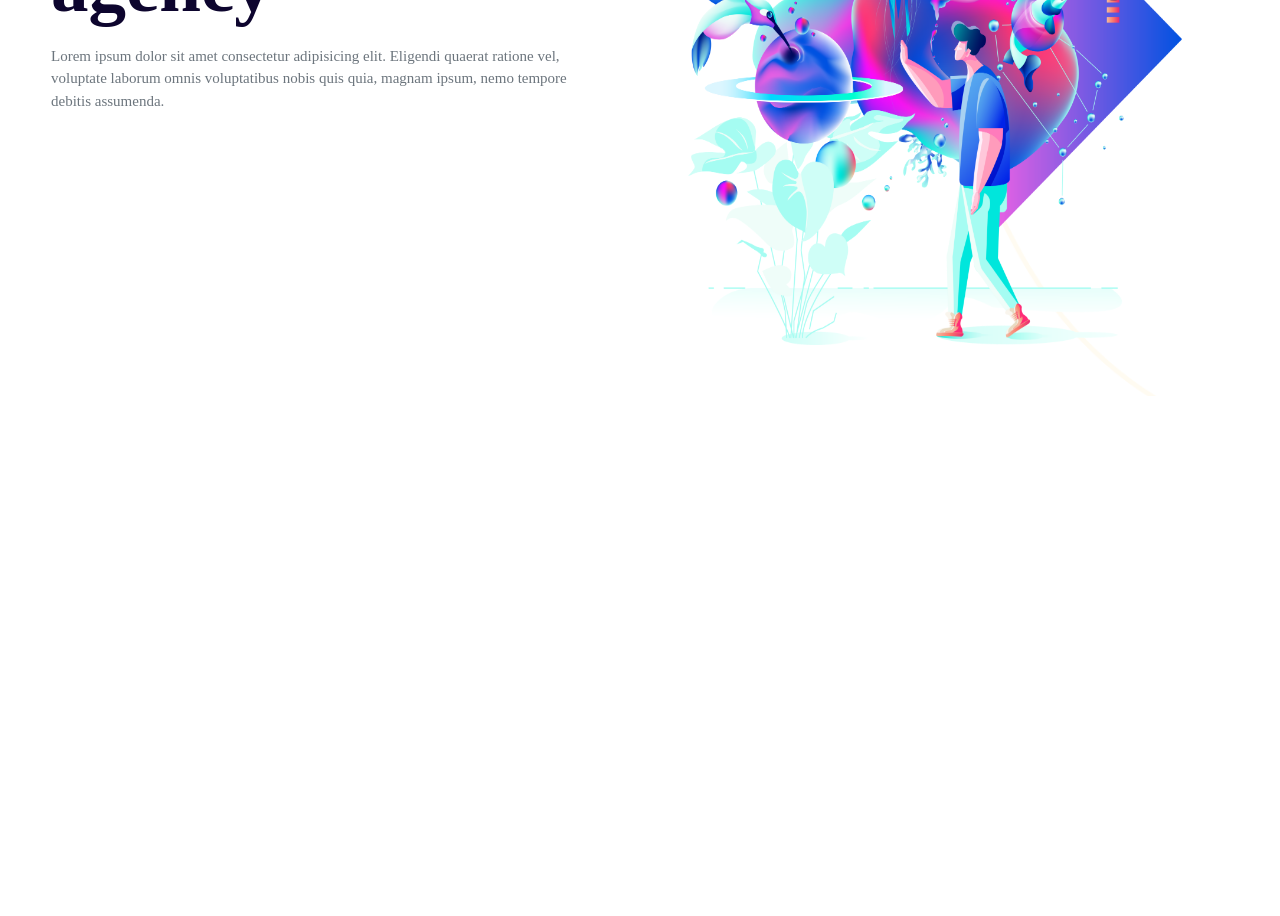
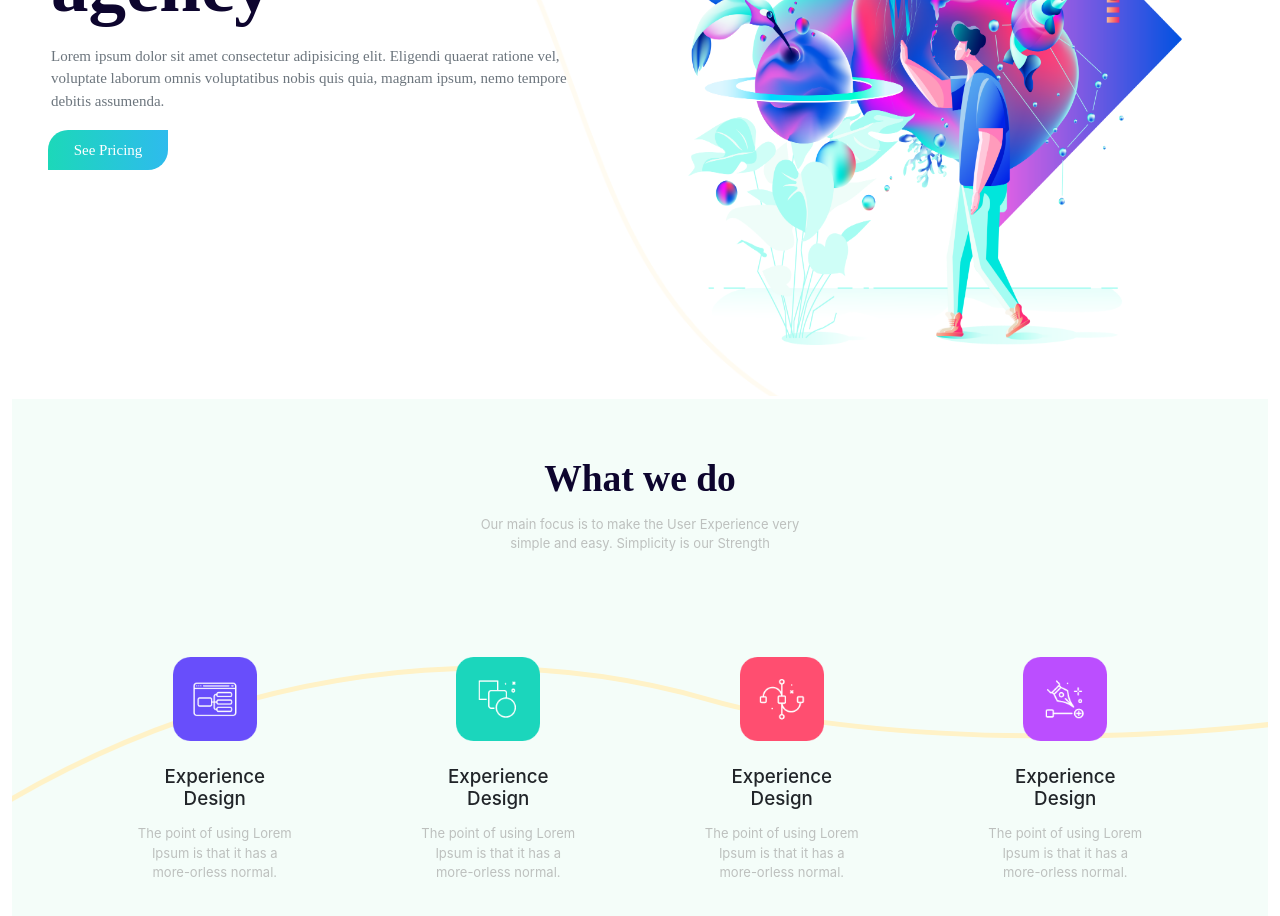
Before and after one commit to Riyad0821/athena-design, a React (Create React App) app: page / in a window 1280 px wide. Shown: the part 320-1236 px from the top of the page. Before the commit the page ends 800 px from the top, so only its background shows below. Built offline with nearby package versions, Linux system fonts and the light colour scheme; the HTML template or start-up script is replaced by a standard one.

Commit message:
organized

```diff
--- a/src/App.js
+++ b/src/App.js
@@ -5,12 +5,14 @@ import HomePage from './Componentes/Homepage/HomePage';
 import { Nav } from 'react-bootstrap';
 import NavBar from './Componentes/NavBar/NavBar';
 import MainHeader from './Componentes/MainHeader/MainHeader';
+import Service from './Componentes/Service/Service';
 
 function App() {
   return (
     <div>
       <NavBar></NavBar>
       <MainHeader></MainHeader>
+      <Service></Service>
     </div>
   );
 }
--- a/src/Componentes/MainHeader/MainHeader.css
+++ b/src/Componentes/MainHeader/MainHeader.css
@@ -3,8 +3,18 @@
     font-family: "Yeseva One";
     background-image: url('../../resources/headerPath.png');
     background-size: cover;
+    background-repeat: no-repeat;
+    background-position-x: -100mm;
+    background-position-y: 0vw;
 }
 .head-title{
     font-size: 500%;
     font-weight: bold;
 }
+.btn{
+    border-radius: 20px 0px 20px 0px;
+    background-image: linear-gradient(to right, #1cd8b9, #2ebbed);
+    border: 0px solid white;
+    height: 40px;
+    width: 120px;
+}
--- a/src/Componentes/MainHeader/MainHeader.js
+++ b/src/Componentes/MainHeader/MainHeader.js
@@ -5,9 +5,10 @@ const MainHeader = () => {
     return (
         <header>
             <div className="row header-container">
-                <div className="p-5 col-md-6">
+                <div className="p-5 col-md-6 left-card">
                     <h1 className="head-title">Florence <br/> agency</h1>
                     <p className="text-secondary">Lorem ipsum dolor sit amet consectetur adipisicing elit. Eligendi quaerat ratione vel, voluptate laborum omnis voluptatibus nobis quis quia, magnam ipsum, nemo tempore debitis assumenda.</p>
+                    <button type="button" class="btn btn-primary">See Pricing</button>
                 </div>
                 <div className="p-5 col-md-6">
                     <img src={headerImg} height="500" width="500" alt=""/>
--- /dev/null
+++ b/src/Componentes/Service/Service.css
@@ -0,0 +1,29 @@
+.backgroundStyle{
+    background-color: #f4fdf9;
+    height: 100vh;
+    background-image: url(../../resources/wwdPath.png);
+    background-position-x: -60mm;
+    background-position-y: 0vw;
+}
+.cardImgStyle{
+    height: 90px;
+    width: 90px;
+}
+.serviceCardStyle{
+
+}
+.textStyle{
+    color: #bdc0be;
+    font-size: small;
+}
+.serviceCardStyle:hover{
+    box-shadow: 7px 7px 5px #dcf1e9;
+    border-top-left-radius: 25%;
+    border-bottom-right-radius: 25%;
+    background-color: white;
+}
+.service-title{
+    color: #0d052e;
+    font-family: "Yeseva One";
+    font-weight: bold;
+}
--- /dev/null
+++ b/src/Componentes/Service/Service.js
@@ -0,0 +1,64 @@
+import React from 'react';
+import './Service.css';
+import serviceCardImg from '../../resources/Group 65@2x.png';
+import serviceCardImg2 from '../../resources/Group 66@2x.png';
+import serviceCardImg3 from '../../resources/Group 69@2x.png';
+import serviceCardImg4 from '../../resources/Group 72@2x.png';
+
+const Service = () => {
+    return (
+        <div className="backgroundStyle">
+            <div className="container pt-5">
+                <div className="row justify-content-center">
+                   <div className="col-md-4 text-center">
+                       <h1 className="service-title">What we do</h1>
+                       <p className="textStyle">Our main focus is to make the User Experience very
+                        simple and easy. Simplicity is our Strength</p>
+                   </div>
+                </div>
+            </div>
+            <div className="container pt-5">
+                <div className="row justify-content-center">
+                      <div className="col-md-3">
+                        <div className="p-4 serviceCardStyle">
+                            <img className="card-img-top rounded mx-auto d-block cardImgStyle" src={serviceCardImg} alt="Card image cap"/>
+                            <div className="card-body text-center">
+                                <h5>Experience Design</h5>
+                                <p className="card-text textStyle">The point of using Lorem Ipsum is that it has a more-orless normal. </p>
+                            </div>
+                        </div>
+                      </div>
+                      <div className="col-md-3">
+                        <div className="p-4 serviceCardStyle">
+                                <img className="card-img-top rounded mx-auto d-block cardImgStyle" src={serviceCardImg2} alt="Card image cap"/>
+                                <div className="card-body text-center">
+                                    <h5>Experience Design</h5>
+                                    <p className="card-text textStyle">The point of using Lorem Ipsum is that it has a more-orless normal. </p>
+                                </div>
+                        </div>
+                      </div>
+                      <div className="col-md-3">
+                      <div className="p-4 serviceCardStyle">
+                            <img className="card-img-top rounded mx-auto d-block cardImgStyle" src={serviceCardImg3} alt="Card image cap"/>
+                            <div className="card-body text-center">
+                                <h5>Experience Design</h5>
+                                <p className="card-text textStyle">The point of using Lorem Ipsum is that it has a more-orless normal. </p>
+                            </div>
+                        </div>
+                      </div>
+                      <div className="col-md-3">
+                      <div className="p-4 serviceCardStyle">
+                            <img className="card-img-top rounded mx-auto d-block cardImgStyle" src={serviceCardImg4} alt="Card image cap"/>
+                            <div className="card-body text-center">
+                                <h5>Experience Design</h5>
+                                <p className="card-text textStyle">The point of using Lorem Ipsum is that it has a more-orless normal. </p>
+                            </div>
+                        </div>
+                      </div>
+                </div>
+            </div>
+        </div>
+    );
+};
+
+export default Service;
```
Also changed, not shown: src/resources/wwdPath.png (added).
